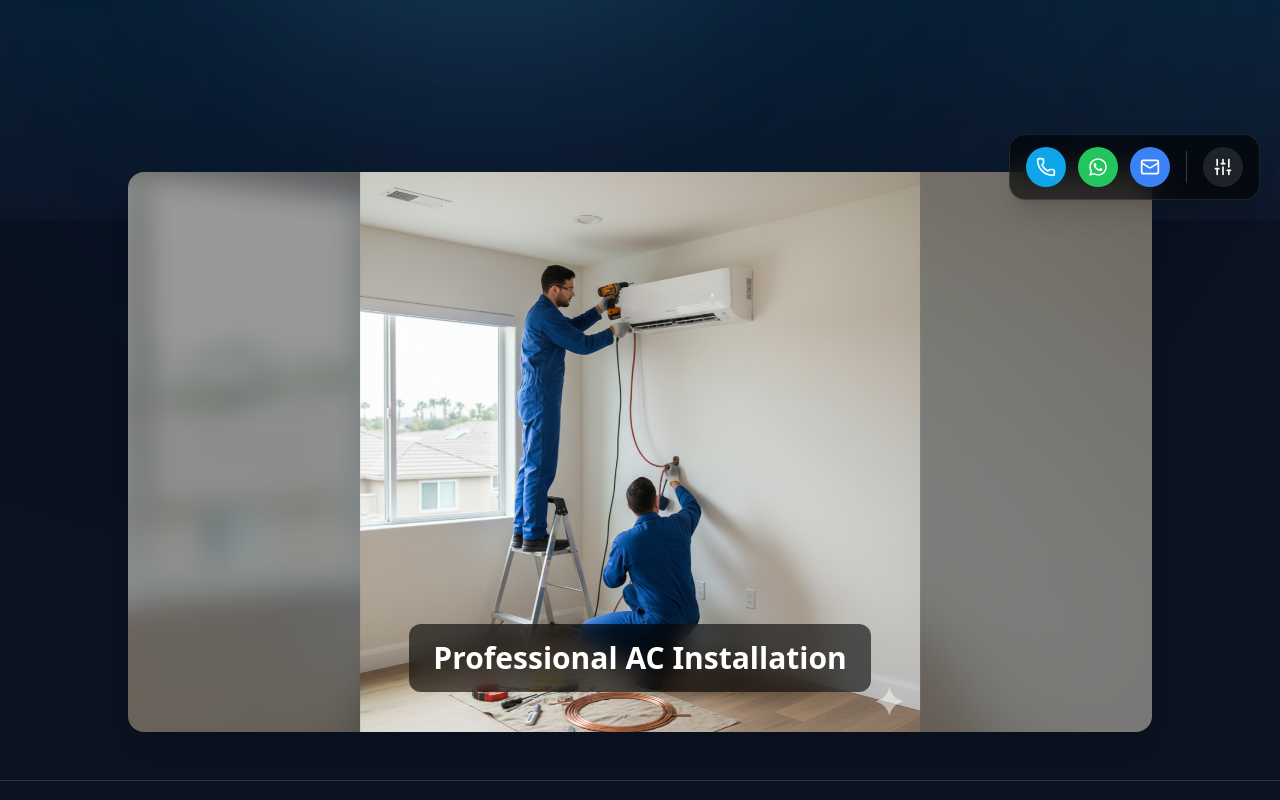
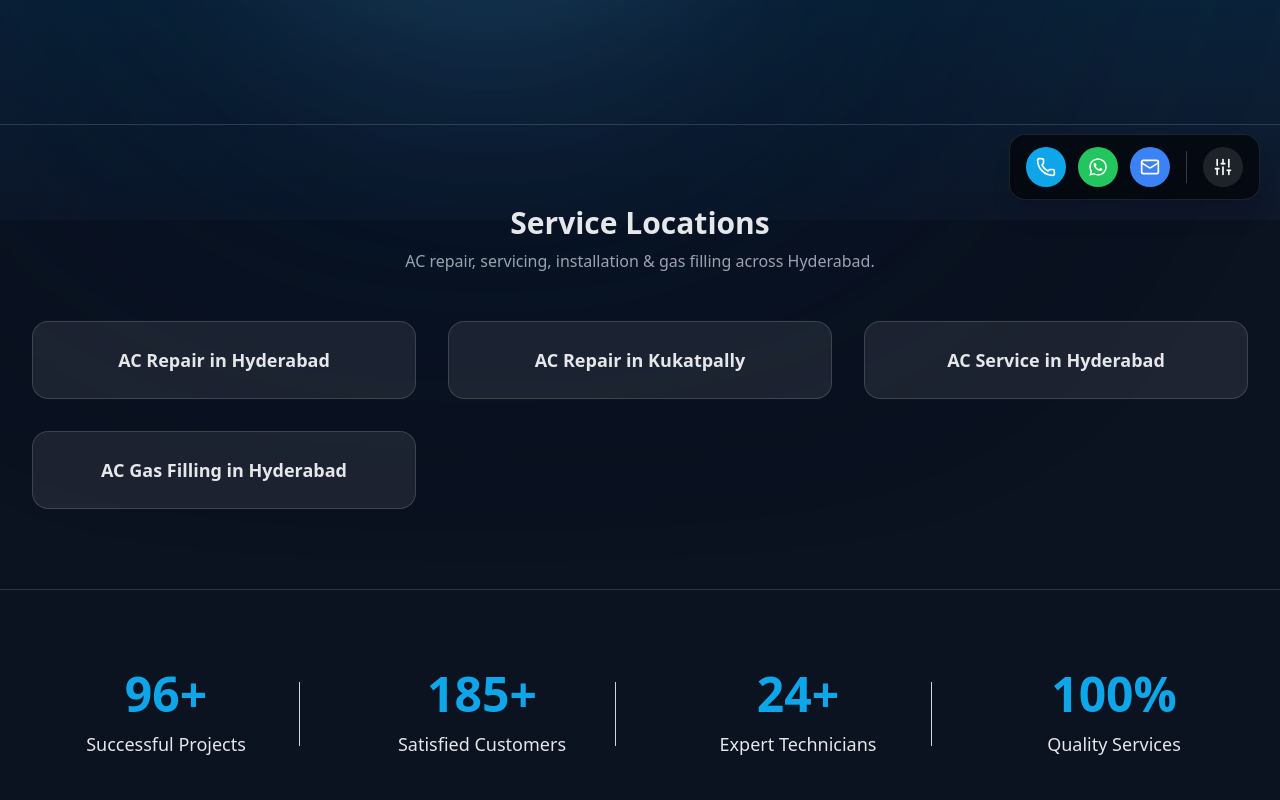
Before and after one commit to jacksyswain/Cool-Climate-Air-Conditioning, a React (Vite) app: page / in a window 1280 px wide. Shown: the part 580-1380 px from the top of the page. Built offline with nearby package versions, Linux system fonts and the light colour scheme.

Commit message:
new auth logic added

```diff
--- a/src/pages/Home.jsx
+++ b/src/pages/Home.jsx
@@ -215,15 +215,8 @@ const prevPrice = () => {
               servicing, repair & maintenance.
             </p>
 
-            {/* ✅ SEO INTERNAL LINK ADDED HERE */}
-            <div className="mt-4">
-              <Link
-                to="/ac-repair-hyderabad"
-                className="text-[#C89F2A] underline font-medium"
-              >
-                AC Repair in Hyderabad
-              </Link>
-            </div>
+
+
 
             <div className="mt-8 flex gap-4">
               <Link to="/booking" className="btn-primary">
@@ -234,6 +227,7 @@ const prevPrice = () => {
               </a>
             </div>
           </div>
+
 
           {/* RIGHT PRICING CARD */}
           <div className="relative h-80 md:h-[22rem] rounded-xl overflow-hidden shadow-lg">
@@ -260,40 +254,61 @@ const prevPrice = () => {
         </div>
       </section>
 
-      {/* ================= FULL WIDTH IMAGE SLIDER ================= */}
-      <section className="w-full py-12 flex justify-center">
-        <div className="relative w-full md:w-[80%] h-screen md:h-[70vh] overflow-hidden md:rounded-2xl shadow-xl">
 
-          {heroSlides.map((slide, i) => (
-            <div
-              key={`slide-${i}`}
-              className={`absolute inset-0 transition-opacity duration-[2500ms] ease-in-out ${i === currentIndex ? "opacity-100" : "opacity-0"
-                }`}
-            >
-              <img
-                src={slide.img}
-                alt=""
-                className="absolute inset-0 w-full h-full object-cover blur-md scale-110"
-              />
-              <div className="absolute inset-0 bg-black/40" />
+{/* ================= SERVICE LOCATIONS ================= */}
+<section className="py-20 border-t border-[var(--border-soft)]">
+  <div className="container">
 
-              <div className="relative z-10 w-full h-full flex items-center justify-center">
-                <img
-                  src={slide.img}
-                  alt={slide.text}
-                  className="max-w-full max-h-full object-contain"
-                />
+    {/* Heading (same pattern as other sections) */}
+    <div className="text-center mb-12">
+      <h3 className="text-3xl font-semibold text-main">
+        Service Locations
+      </h3>
+      <p className="text-muted mt-2">
+        AC repair, servicing, installation & gas filling across Hyderabad.
+      </p>
     </div>
 
-              <div className="absolute inset-0 z-20 flex items-end justify-center pb-10">
-                <div className="bg-black/60 backdrop-blur-md px-6 py-4 rounded-xl mx-4">
-                  <h3 className="text-white text-lg md:text-3xl font-semibold text-center">
-                    {slide.text}
-                  </h3>
+    {/* Grid — same width logic as Services section */}
+    <div className="grid sm:grid-cols-2 lg:grid-cols-3 gap-8">
+
+      <Link
+        to="/ac-repair-hyderabad"
+        className="card p-6 text-center hover:shadow-xl transition"
+      >
+        <h4 className="text-lg font-semibold text-main">
+          AC Repair in Hyderabad
+        </h4>
+      </Link>
+
+      <Link
+        to="/ac-repair-kukatpally"
+        className="card p-6 text-center hover:shadow-xl transition"
+      >
+        <h4 className="text-lg font-semibold text-main">
+          AC Repair in Kukatpally
+        </h4>
+      </Link>
+
+      <Link
+        to="/ac-service-hyderabad"
+        className="card p-6 text-center hover:shadow-xl transition"
+      >
+        <h4 className="text-lg font-semibold text-main">
+          AC Service in Hyderabad
+        </h4>
+      </Link>
+
+      <Link
+        to="/ac-gas-filling-hyderabad"
+        className="card p-6 text-center hover:shadow-xl transition"
+      >
+        <h4 className="text-lg font-semibold text-main">
+          AC Gas Filling in Hyderabad
+        </h4>
+      </Link>
+
     </div>
-              </div>
-            </div>
-          ))}
 
   </div>
 </section>
```
Lines whose indentation alone changed are shown as unchanged.
